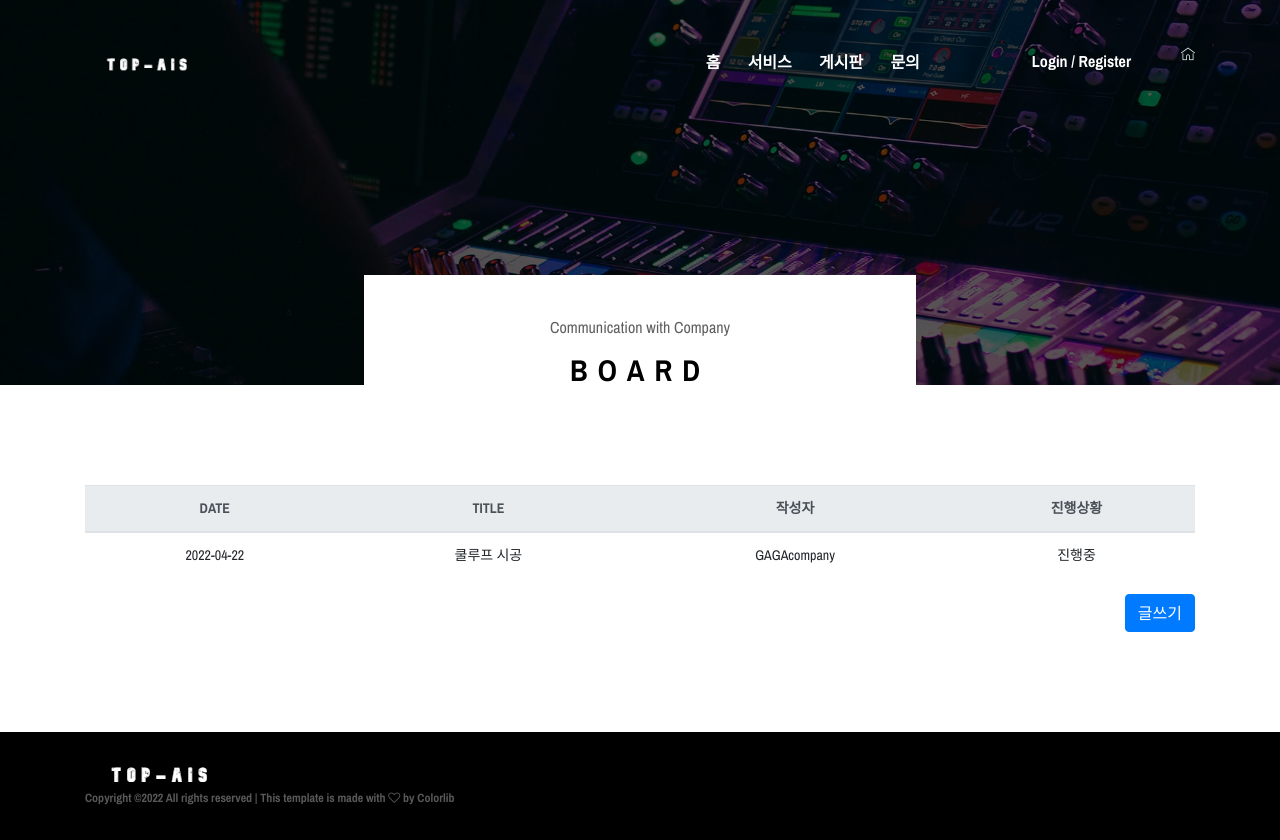
After one commit to AIVLE-School-first-Big-Project/TopAIs, a Django app: template app/templates/app/board_list.html in a window 1280 px wide. The commit adds this page. Run offline with Django 4.2, Linux system fonts and the light colour scheme; the template is opened without the code that fills it, so the values that code supplies are empty; some libraries are stand-ins or nearby versions; some web fonts are replaced.

Commit message:
Merge branch 'jaewan' into SMJ

```diff
--- /dev/null
+++ b/app/templates/app/board_list.html
@@ -0,0 +1,78 @@
+{% extends "base.html" %}
+{% load static %}
+
+{% block content %}
+
+<!-- ##### Breadcumb Area Start ##### -->
+<section class="breadcumb-area bg-img bg-overlay" style="background-image: url(/static/img/bg-img/breadcumb3.jpg);">
+    <div class="bradcumbContent">
+        <p>Communication with Company</p>
+        <h2>BOARD</h2>
+    </div>
+</section>
+<!-- ##### Breadcumb Area End ##### -->
+<!-- ##### Events Area Start ##### -->
+
+<section class="events-area section-padding-100">
+    <div class="container">
+        <div class="row">
+
+            <div class="container">
+                <table class="table">
+                    <thead class="thead-light">
+                        <tr class="text-center">
+                            <th scope="col">DATE</th>
+                            <th scope="col">TITLE</th>
+                            <th scope="col">작성자</th>
+                            <th scope="col">진행상황</th>
+                        </tr>
+                    </thead>
+                    <tbody>
+                        {% comment %} {% for board in boards %}
+                        <tr class="text-center">
+                            <td scope="row">
+                                <span>{{ board.created_date | date:"Y-m-d h:i" }}</span>
+                            </td>
+                            <td>
+                                <a href="/post/{{ board.id }}">
+                                    <span>{{ board.title }}</span>
+                                </a>
+                            </td>
+                            <td>
+                                <span>{{ board.id }}</span>
+                            </td>
+                            <td>
+                                <span>{{ board.진행상황}}</span>
+                            </td>
+                        </tr>
+                        {% endfor %} {% endcomment %}
+
+                        <tr class="text-center">
+                            <td>
+                                <span>2022-04-22</span>
+                            </td>
+                            <td>
+                                <span>쿨루프 시공</span>
+                            </td>
+                            <td>
+                                <span>GAGAcompany</span>
+                            </td>
+                            <td>
+                                <span>진행중</span>
+                            </td>
+                        </tr>
+
+                    </tbody>
+                </table>
+                <div class="row">
+                    <div class="col-auto mr-auto"></div>
+                    <div class="col-auto">
+                        <a class="btn btn-primary" href="/post" role="button">글쓰기</a>
+                    </div>
+                </div>
+            </div>
+
+        </div>
+    </div>
+</section>
+{%endblock content%}
--- a/app/urls.py
+++ b/app/urls.py
@@ -15,4 +15,5 @@ urlpatterns = [
     path('signup_selecttype/', views.signup_selecttype,name='signup_selecttype'),
     path('signup_official/', views.signup_official,name='signup_official'),
     path('service_writework/', views.service_writework,name='service_writework'),
+    path('board_list/', views.board_list,name='board_list'),
 ]
--- a/app/views.py
+++ b/app/views.py
@@ -35,3 +35,6 @@ def signup_official(request):
 
 def service_writework(request):
     return render(request, 'app/service_writework.html')
+
+def board_list(request):
+    return render(request, 'app/board_list.html')
--- a/templates/header.html
+++ b/templates/header.html
@@ -40,7 +40,7 @@
                                 <ul>
                                     <li><a href="{% url 'index' %}">홈</a></li>
                                     <li><a href="{% url 'event' %}">서비스</a></li>
-                                    <li><a href="{% url 'service_coolroof' %}">게시판</a></li>
+                                    <li><a href="{% url 'board_list' %}">게시판</a></li>
                                     <li><a href="{% url 'service_coolroof' %}">문의</a></li>
                                 </ul>
 
```
